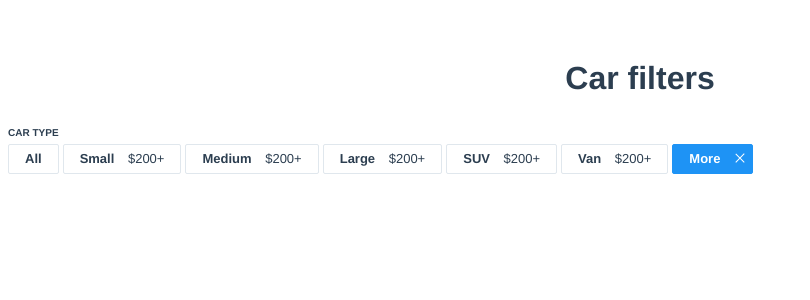
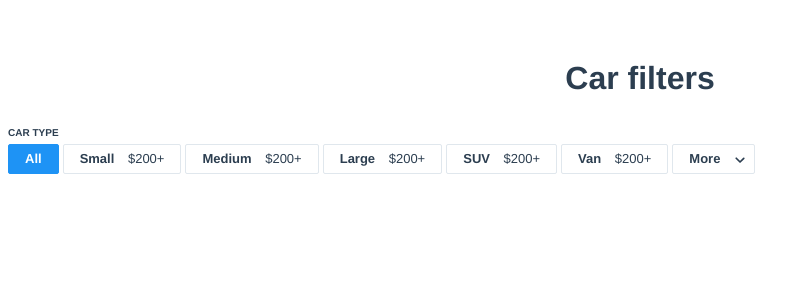
Before and after one commit to saulyz/car-filter, a Vue app: page / in a window 1280 px wide. Shown: the top 300 px of the page, without its empty margins (0-810 px from the left). Built offline with nearby package versions, Linux system fonts and the light colour scheme.

Commit message:
Fiter-item-dropdown binding clicks and toggle functions

```diff
--- a/package.json
+++ b/package.json
@@ -8,7 +8,8 @@
     "lint": "vue-cli-service lint"
   },
   "dependencies": {
-    "vue": "^2.5.17"
+    "vue": "^2.5.17",
+    "vue-click-outside": "^1.0.7"
   },
   "devDependencies": {
     "@vue/cli-plugin-babel": "^3.0.1",
--- a/src/components/Car-filter.vue
+++ b/src/components/Car-filter.vue
@@ -71,8 +71,6 @@ export default {
         },
 
         toggleItem(id, only=false) {
-            console.log(id, 'is now selected. With flag only =', only);
-
             if (only) {
                 this.reset();
             }
--- a/src/components/Filter-item-dropdown.vue
+++ b/src/components/Filter-item-dropdown.vue
@@ -1,11 +1,15 @@
 <template>
-    <div class="filter-item boxed dropdown" :class="{open: isDirty}" @click="set">
+    <div class="filter-item boxed dropdown"
+         :class="{dirty: isDirty, open: isOpen}"
+         @click.self="openToggle"
+         v-click-outside="close"
+    >
         More
         <div class="icon">
-            <div v-if="isDirty" class="close">
-                <svg xmlns="http://www.w3.org/2000/svg" viewBox="0 0 9.85 9.93" class="x-icon-x "><path style="fill:none;stroke:currentColor;stroke-miterlimit:10" d="M.71.79l8.43 8.43M9.14.71L.71 9.14"></path></svg>
+            <div v-if="isDirty" class="close" @click="resetAll">
+                <svg xmlns="http://www.w3.org/2000/svg" viewBox="0 0 9.8 9" class="x-icon-x "><path style="fill:none;stroke:currentColor;stroke-miterlimit:10" d="M.71.79l8.43 8.43M9.14.71L.71 9.14"></path></svg>
             </div>
-            <div v-else class="open">
+            <div v-else class="open" @click.self="openToggle">
                 <svg class="" viewBox="0 0 8 5" xmlns="http://www.w3.org/2000/svg" stroke-linejoin="round" stroke-linecap="round" stroke-width="1.35"><path d="M7 1.053L4.027 4 1 1" stroke="currentColor" fill="none"></path></svg>
             </div>
         </div>
@@ -19,7 +23,7 @@
                     <label class="checkbox" for="`option-${item.id}`" @click="onToggle(item.id)">
                         <span>{{item.title}}</span>
                     </label>
-                    <span class="only">only</span>
+                    <span class="only" @click="onToggle(item.id, true)">only</span>
                 </div>
                 <div class="value">${{item.value}}</div>
             </div>
@@ -28,6 +32,8 @@
 </template>
 
 <script>
+import ClickOutside from 'vue-click-outside';
+
 export default {
     props: {
         items: {
@@ -53,12 +59,24 @@ export default {
     },
 
     methods: {
+        openToggle() {
+            this.isActive = !this.isActive;
+        },
 
-        // todo - should get reset event and clear all state
+        resetAll() {
+            this.items.map(item => {
+                item.isSelected = false;
+            });
+            this.isActive = false;
+        },
 
-        set() {
-            this.isActive = !this.isActive;
+        close() {
+            this.isActive = false;
         }
+    },
+
+    directives: {
+        ClickOutside
     }
 }
 </script>
@@ -75,11 +93,12 @@ export default {
         align-items: center;
 
         &.boxed {
-            padding-right: 2px;
+            padding-right: 4px;
         }
 
         &.boxed:hover,
-        &.boxed.open {
+        &.boxed.open,
+        &.boxed.dirty {
             cursor: pointer;
             border-color: $color-bg-highlight;
             background-color: $color-bg-highlight;
@@ -99,12 +118,18 @@ export default {
         .icon .close {
             width: 20px;
             padding: 5px;
+            line-height: 12px;
             transition: transform 0.1s ease;
             transform: rotate(0deg);
         }
 
         &.boxed.open .icon .open {
             transform: rotate(180deg);
+        }
+
+        &.boxed.dirty .icon .close {
+            background: #1979c9;
+            border-radius: 2px;
         }
     }
 
--- a/src/mocks/filter-data.js
+++ b/src/mocks/filter-data.js
@@ -59,7 +59,7 @@ const filterData = [
         id: 14,
         title: 'Commercial',
         value: 668,
-        isSelected: true,
+        isSelected: false,
         type: 'grouped'
     }
 ];
```
Also changed, not shown: 1 other file (tests, documents, lock files or other folders).
